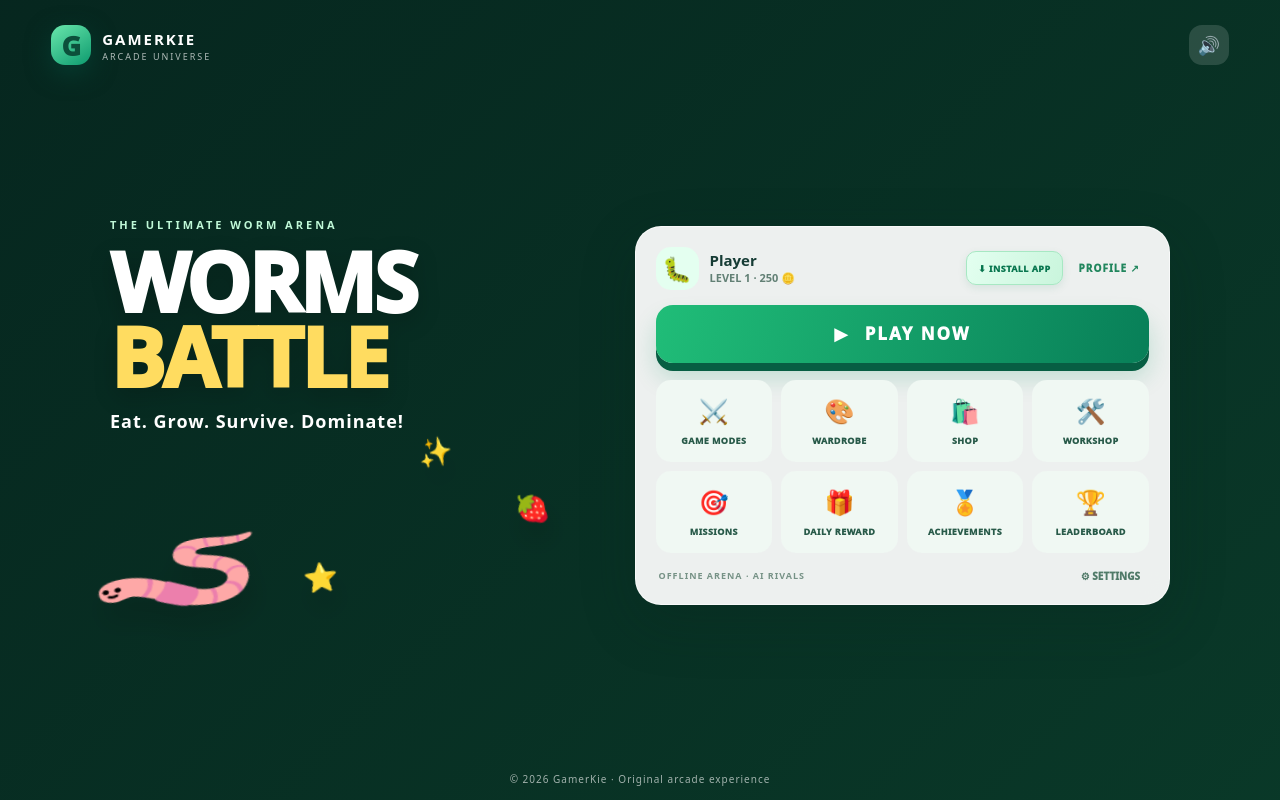
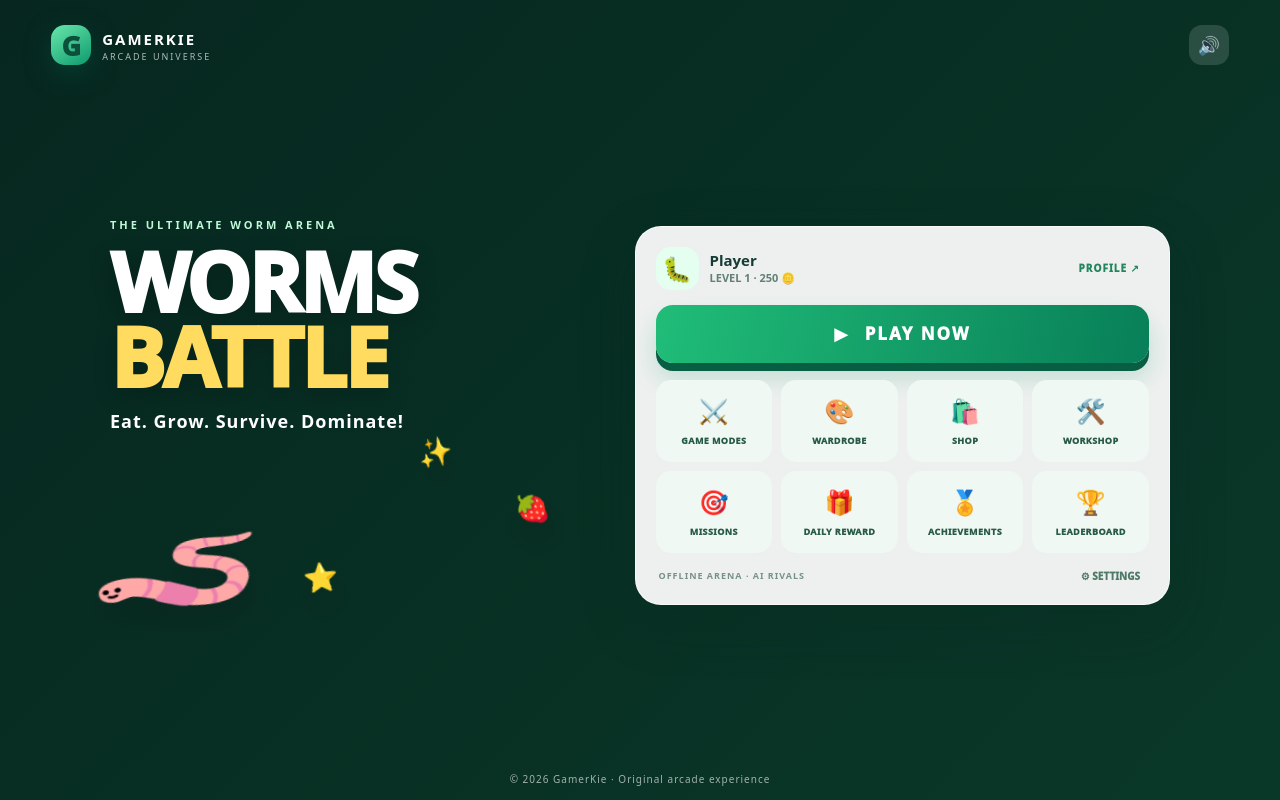
Before and after one commit to kieLabs/Worme-Battle-, a website with bundled scripts: page index.html in a window 1280 px wide. Built offline with nearby package versions, Linux system fonts and the light colour scheme.

Commit message:
Update index.html

```diff
--- a/index.html
+++ b/index.html
@@ -21,7 +21,7 @@
       <div class="menu-content">
         <div class="hero-copy"><div class="eyebrow">THE ULTIMATE WORM ARENA</div><h1>WORMS <span>BATTLE</span></h1><p>Eat. Grow. Survive. Dominate!</p><div class="hero-worm" aria-hidden="true"><span>🪱</span><i>✨</i><i>🍓</i><i>⭐</i></div></div>
         <div class="menu-card">
-          <div class="profile-strip"><div class="avatar">🐛</div><div class="profile-name"><b id="menu-username">Player</b><small><span id="menu-level">LEVEL 1</span> · <span id="menu-coins">250</span> 🪙</small></div><div class="profile-actions"><button class="install-app-button" id="install-app-button" type="button" disabled>⬇ INSTALL APP</button><button class="mini-link" data-view="profile">PROFILE ↗</button></div></div>
+          <div class="profile-strip"><div class="avatar">🐛</div><div class="profile-name"><b id="menu-username">Player</b><small><span id="menu-level">LEVEL 1</span> · <span id="menu-coins">250</span> 🪙</small></div><div class="profile-actions"><button class="mini-link" data-view="profile">PROFILE ↗</button></div></div>
           <button class="play-button" id="play-button"><span>▶</span> PLAY NOW</button>
           <div class="menu-grid">
             <button class="menu-tile" data-view="modes"><b>⚔️</b><span>GAME MODES</span></button>
```
